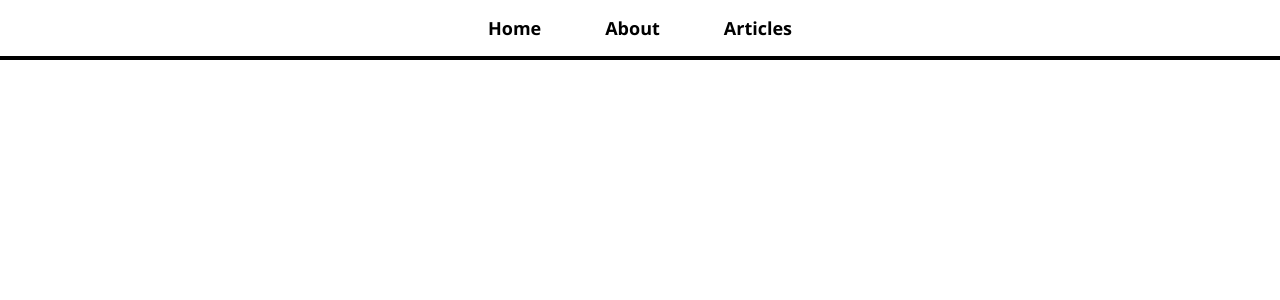
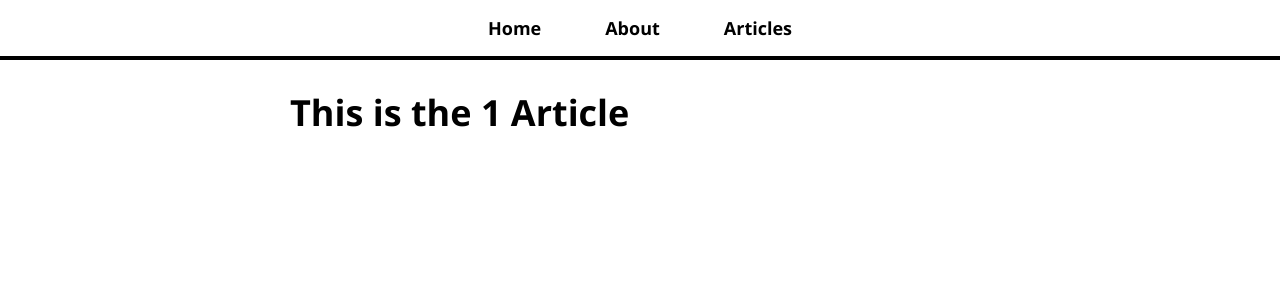
Before and after one commit to dhruvp1997/React-Tutorial, a React (Create React App) app in the folder my-blog/: page /article/1 in a window 1280 px wide. Shown: the top 300 px of the page. Built offline with nearby package versions, Linux system fonts and the light colour scheme.

Commit message:
Added URL parameters with react-router

```diff
--- a/my-blog/src/App.js
+++ b/my-blog/src/App.js
@@ -16,7 +16,7 @@
       <Route path="/" component={HomePage} exact />
       <Route path="/about" component={AboutPage} exact />
       <Route path="/articles-list" component={ArticlesList} exact />
-      <Route path="/article" component={ArticlePage} exact />
+      <Route path="/article/:name" component={ArticlePage} exact />
       </div>
     </div>
     </Router>
--- a/my-blog/src/pages/ArticlePage.js
+++ b/my-blog/src/pages/ArticlePage.js
@@ -1,10 +1,13 @@
 import React from 'react';
 
-const ArticlePage = () => (
+const ArticlePage = ({match}) => {
+    const name = match.params.name;
+    return(
     <>
-    <h1>This is an Article</h1>
+    <h1>This is the {name} Article</h1>
 
     </>
-)
+    );
+}
 
 export default ArticlePage;
```
